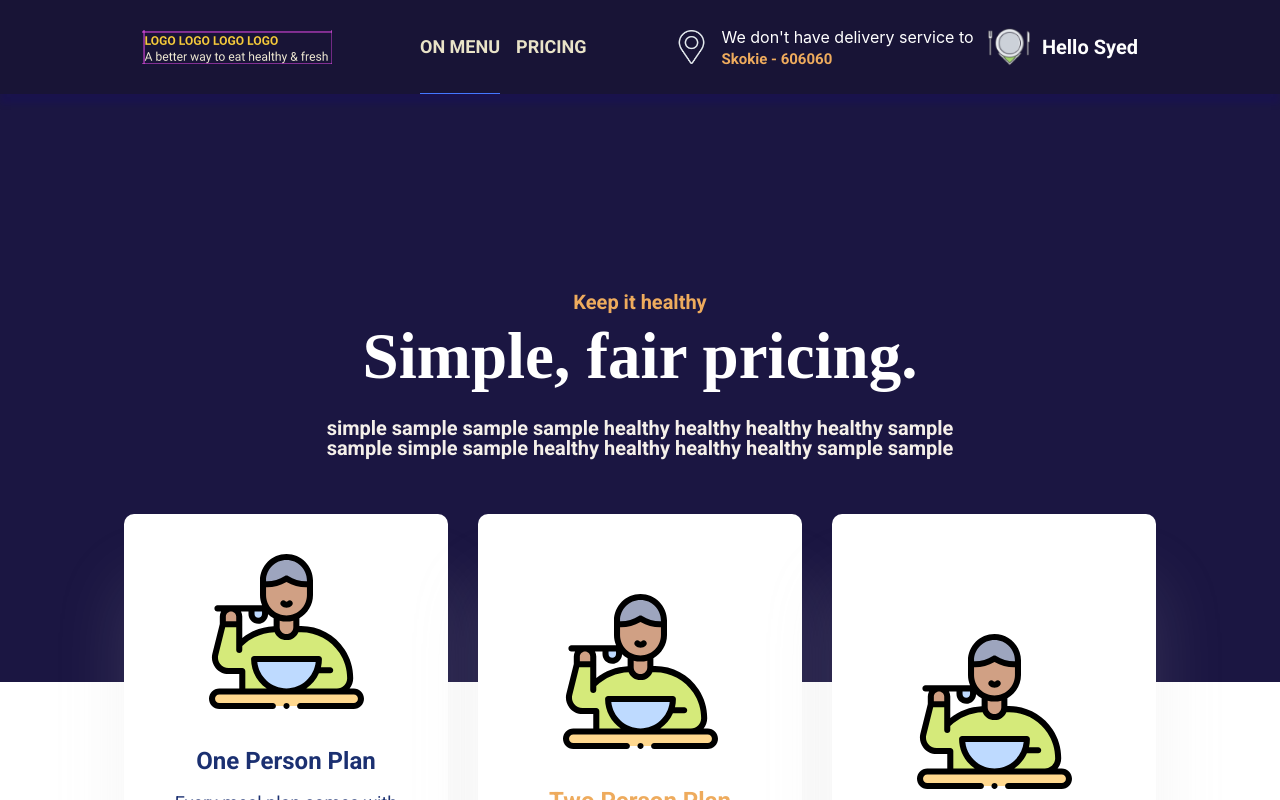
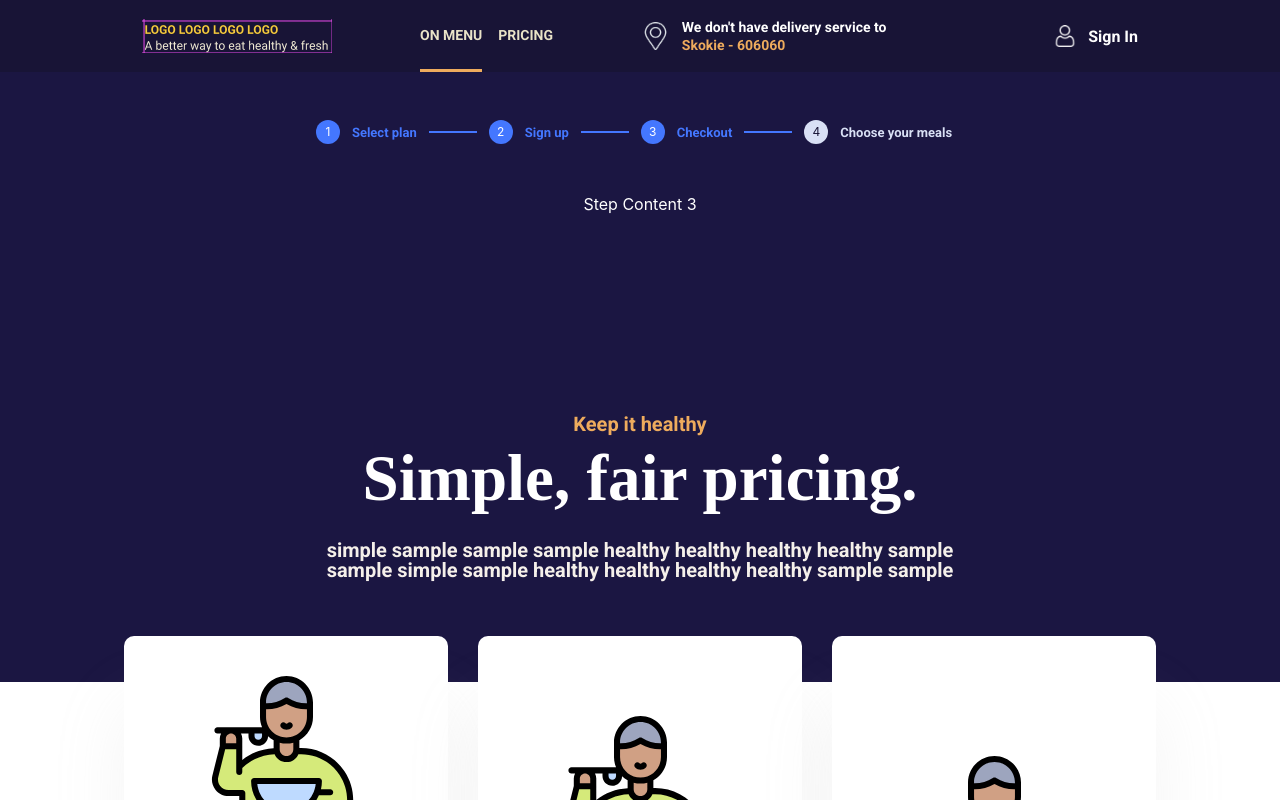
Before and after one commit to syed5511/Mealpackage-kuldeep, a React (Create React App) app: page / in a window 1280 px wide. Shown: the top 800 px of the page. Built offline with nearby package versions, Linux system fonts and the light colour scheme.

Commit message:
login stepper header

```diff
--- a/src/App.css
+++ b/src/App.css
@@ -36,3 +36,15 @@
     transform: rotate(360deg);
   }
 }
+
+.cover {
+  display: flex;
+  padding: 48px;
+  color: #fff;
+  justify-content: center;
+}
+
+.stepContent {
+  color: #fff;
+  text-align: center;
+}
--- a/src/App.js
+++ b/src/App.js
@@ -1,4 +1,4 @@
-import React from "react";
+import React, { useState } from "react";
 import "bootstrap/dist/css/bootstrap.min.css";
 import Footer from "./common_components/footer.js";
 import FooterTerms from "./common_components/footer_terms.js";
@@ -10,17 +10,46 @@ import PricingPlan from "./common_components/pricing_plan.js";
 import ConfirmAndPay from "./common_components/confirm_and_pay.js";
 import Header from "./common_components/header";
 import Steppers from "./common_components/steppers.js";
+import Stepper from "./common_components/_stepper";
 import Skeleton from "./common_components/skeleton";
 import Card from "./common_components/card";
 
 import "./App.css";
 
+const steps = [
+  {
+    key: "select_plan",
+    title: "Select plan",
+  },
+  {
+    key: "signup",
+    title: "Sign up",
+  },
+  {
+    key: "checkout",
+    title: "Checkout",
+  },
+  {
+    key: "choose_meals",
+    title: "Choose your meals",
+  },
+];
+
 function App() {
+  const [currentStep, setCurrentStep] = useState(2);
   return (
     <>
       {/* <Steppers /> */}
       {/* <ConfirmAndPay /> */}
       <Header />
+      <div className="cover">
+        <Stepper
+          steps={steps}
+          currentStep={currentStep}
+          setCurrentStep={setCurrentStep}
+        />
+      </div>
+      <div className="stepContent">Step Content {currentStep + 1}</div>
       <PricingPlan />
       <Card>
         <Skeleton
--- /dev/null
+++ b/src/common_components/_stepper.css.js
@@ -0,0 +1,54 @@
+import styled from "styled-components";
+
+export const Container = styled.div`
+  display: flex;
+`;
+
+export const Step = styled.div`
+  display: flex;
+  align-items: center;
+  cursor: no-drop;
+`;
+
+export const Count = styled.div`
+  width: 24px;
+  display: flex;
+  justify-content: center;
+  align-items: center;
+  height: 24px;
+  font-size: 12px;
+  border-radius: 50%;
+  color: #181436;
+  background: #d9e0f5 0% 0% no-repeat padding-box;
+  &.stepCompleted {
+    cursor: pointer;
+  }
+  &.completed {
+    background: #4477ff 0% 0% no-repeat padding-box;
+    color: #fff;
+  }
+`;
+
+export const Title = styled.div`
+  font: bold 13px Roboto;
+  color: #d9e0f5;
+  margin: 0 12px;
+  &.stepCompleted {
+    cursor: pointer;
+  }
+  &.completed {
+    color: #4477ff;
+  }
+`;
+
+export const Line = styled.div`
+  margin-right: 12px;
+  width: 48px;
+  border-bottom: 2px solid #d9e0f5;
+  &.stepCompleted {
+    cursor: normal;
+  }
+  &.completed {
+    border-bottom: 2px solid #4477ff;
+  }
+`;
--- /dev/null
+++ b/src/common_components/_stepper.js
@@ -0,0 +1,60 @@
+import React, { useEffect, useState } from "react";
+import { arrayOf, shape, string, number, func } from "prop-types";
+
+import { Container, Step, Count, Title, Line } from "./_stepper.css";
+
+const Stepper = ({ steps, currentStep, setCurrentStep }) => {
+  const [completedStep, setCompletedStep] = useState(currentStep);
+
+  useEffect(() => {
+    if (currentStep > completedStep) {
+      setCompletedStep(currentStep);
+    }
+  }, [currentStep]);
+
+  const onStepClick = (currentIndex) => {
+    if (currentIndex <= completedStep) {
+      setCurrentStep(currentIndex);
+    }
+  };
+
+  return (
+    <Container>
+      {steps.map((item, i) => {
+        const stepClassName = i <= completedStep ? "stepCompleted" : "";
+        const className = i <= currentStep ? "completed" : "";
+        const selectableClass = `${stepClassName} ${className}`;
+        return (
+          <Step key={item.key}>
+            <Count className={selectableClass} onClick={() => onStepClick(i)}>
+              {i + 1}
+            </Count>
+            <Title className={selectableClass} onClick={() => onStepClick(i)}>
+              {item.title}
+            </Title>
+            {i !== steps.length - 1 && <Line className={selectableClass} />}
+          </Step>
+        );
+      })}
+    </Container>
+  );
+};
+
+Stepper.propTypes = {
+  steps: arrayOf(
+    shape({
+      key: string,
+      title: string,
+    })
+  ),
+  currentStep: number,
+  setCurrentStep: func,
+};
+
+Stepper.defaultProps = {
+  steps: [],
+  currentStep: 0,
+  setCurrentStep: () => 0,
+};
+
+export default Stepper;
--- a/src/common_components/header.css.js
+++ b/src/common_components/header.css.js
@@ -1,9 +1,8 @@
 import styled from "styled-components";
 
 export const Container = styled.header`
-  height: 94px;
+  height: 72px;
   background: #181436 0% 0% no-repeat padding-box;
-  box-shadow: 0px 10px 6px #11058029;
   padding: 0 142px;
   display: flex;
   align-items: center;
@@ -37,16 +36,19 @@ export const Content = styled.div`
   display: flex;
   flex-direction: column;
   margin-left: 12px;
+  font: bold 14px Roboto;
+  letter-spacing: 0px;
+`;
+
+export const Icon = styled.img`
+  max-height: 28px;
 `;
 
 export const Description = styled.div`
-  font: Regular 14px/20px Roboto;
-  letter-spacing: 0px;
   color: #ffffff;
 `;
 
 export const Place = styled.div`
-  font: Bold 15px/20px Roboto;
-  letter-spacing: 0px;
   color: #eeab5d;
+  margin-top: 2px;
 `;
--- a/src/common_components/header.js
+++ b/src/common_components/header.js
@@ -11,18 +11,19 @@ import {
   Content,
   Description,
   Place,
+  Icon,
 } from "./header.css";
 
 const menuItems = [
   {
     key: "on_menu",
     title: "ON MENU",
-    url: "/on-menu",
+    url: "#",
   },
   {
     key: "pricing",
     title: "PRICING",
-    url: "/pricing",
+    url: "#",
   },
 ];
 
@@ -34,7 +35,7 @@ const Header = () => {
         <Middle>
           <Menu menuItems={menuItems} />
           <Location>
-            <Logo src="/static/images/pin.png" alt="" />
+            <Icon src="/static/images/pin.png" alt="" />
             <Content>
               <Description>We don't have delivery service to</Description>
               <Place>Skokie - 606060</Place>
--- a/src/common_components/login_action.css.js
+++ b/src/common_components/login_action.css.js
@@ -6,7 +6,7 @@ export const Container = styled.div`
 `;
 
 export const Link = styled.a`
-  font: bold 20px/26px Roboto;
+  font: bold 16px Roboto;
   letter-spacing: 0px;
   color: #fefefe;
   &.link {
@@ -18,6 +18,6 @@ export const Link = styled.a`
 `;
 
 export const Logo = styled.img`
-  max-height: 42px;
+  max-height: 22px;
   margin-right: 12px;
 `;
--- a/src/common_components/login_action.js
+++ b/src/common_components/login_action.js
@@ -42,7 +42,7 @@ LoginAction.propTypes = {
 };
 
 LoginAction.defaultProps = {
-  isLogin: true,
+  isLogin: false,
 };
 
 export default LoginAction;
--- a/src/common_components/menu.css.js
+++ b/src/common_components/menu.css.js
@@ -1,7 +1,7 @@
 import styled from "styled-components";
 
 export const UL = styled.ul`
-  font: Bold 18px/24px Roboto;
+  font: bold 14px Roboto;
   letter-spacing: 0px;
   list-style: none;
   display: flex;
@@ -14,8 +14,9 @@ export const LI = styled.li`
   cursor: pointer;
   margin: 0 8px;
   height: 100%;
+  border-bottom: 3px solid transparent;
   &.active {
-    border-bottom: 1px solid #4477ff;
+    border-bottom: 3px solid #eeab5d;
   }
 `;
 
```
